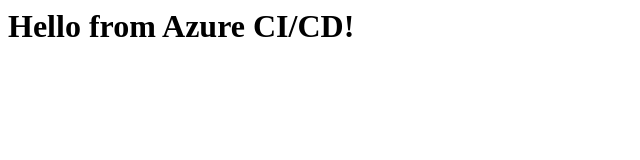
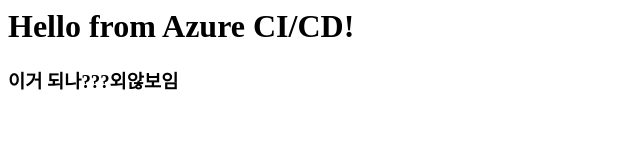
Before and after one commit to yeni28/azure-ci-cd-tutorial, a plain HTML site: page index.html in a window 1280 px wide. Shown: the whole page, without its empty margins (0-640 px from the left). Drawn offline with Linux system fonts and the light colour scheme.

Commit message:
EDIT : html edit

```diff
--- a/index.html
+++ b/index.html
@@ -1,5 +1,6 @@
 <html>
   <body>
     <h1>Hello from Azure CI/CD!</h1>
+    <h3> 이거 되나???외않보임</h3>
   </body>
 </html>
```
